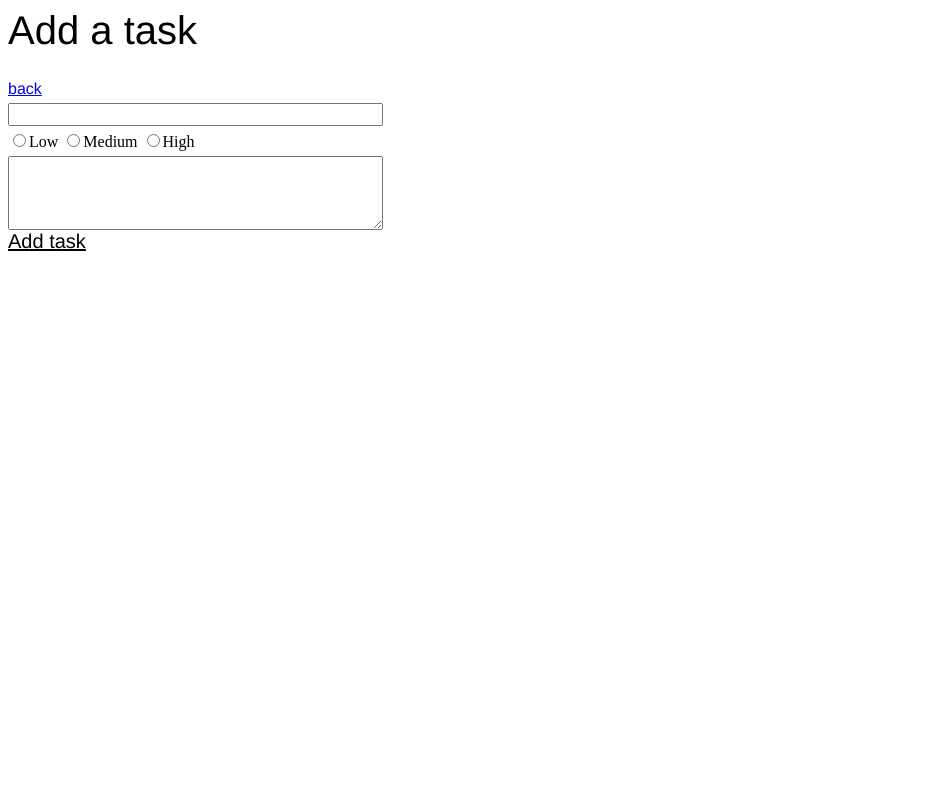
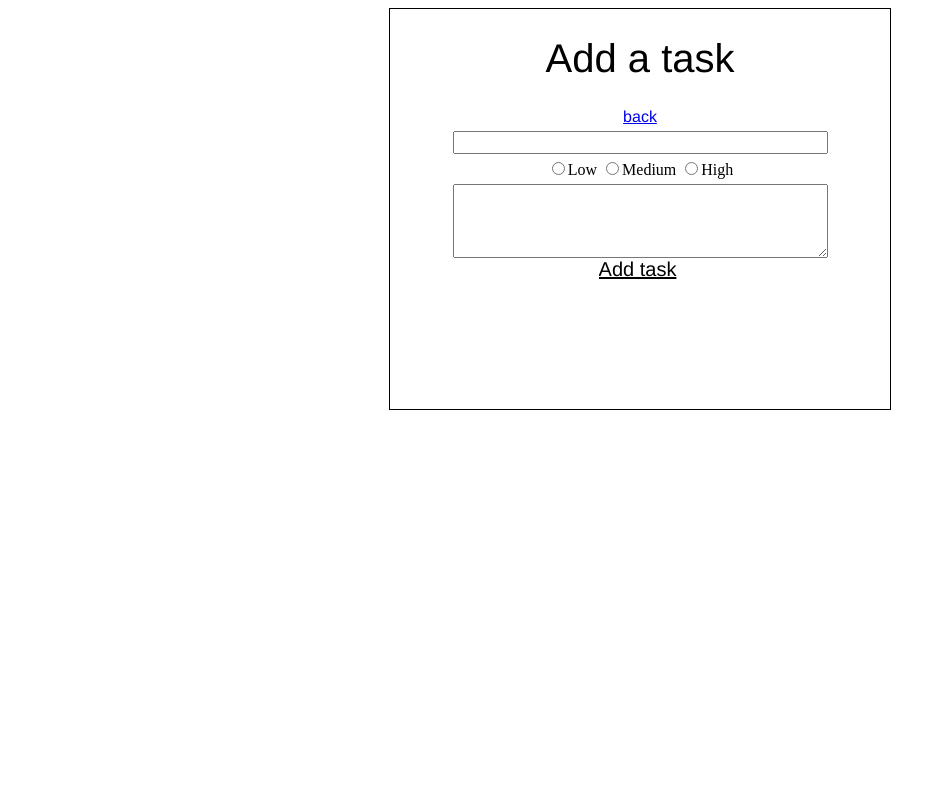
Before and after one commit to thepavangollapalli-zz/Taskmaster, a Django app: page /todo/add/ in a window 1280 px wide. Shown: the whole page, without its empty margins (0-946 px from the left). Run offline with Django 3.2, Linux system fonts and the light colour scheme.

Commit message:
styled form pages

```diff
--- a/todo/static/todo/form.css
+++ b/todo/static/todo/form.css
@@ -4,7 +4,19 @@ h1 {
     font-size:40px;
 }
 
-a, p {
+body{
+    text-align: center;
+}
+.form_container{
+    border:1px solid black;
+    width:500px;
+    height:400px;
+    display:block;
+    margin:auto;
+
+}
+
+a, p{
     font-family: "Helvetica Neue", Arial, sans-serif;
     font-weight:200;
 }
--- a/todo/templates/todo/add.html
+++ b/todo/templates/todo/add.html
@@ -4,6 +4,7 @@
         <link href="{% static 'todo/form.css' %}" rel="stylesheet" type="text/css">
     </head>
     <body>
+        <div class="form_container">
             <h1>Add a task</h1>
             <a href="{% url 'todo:index' %}">back</a>
             <form action="{% url 'todo:add' %}" method="post">
@@ -18,4 +19,5 @@
                 </br />
                 <input type="submit" value="Add task">
             </form>
+        </div>
     </body>
--- a/todo/templates/todo/edit.html
+++ b/todo/templates/todo/edit.html
@@ -4,6 +4,7 @@
         <link href="{% static 'todo/form.css' %}" rel="stylesheet" type="text/css">
     </head>
     <body>
+        <div class="form_container">
             <h1>Edit {{ task.task_name }}</h1>
 
             <a href="{% url 'todo:index' %}">Back</a>
@@ -40,5 +41,6 @@
                 <input type="hidden" name="task" value="{{ task.task_name }}">
                 <input type="submit" value="Done with this task?">
             </form>
+        </div>
     </body>
 </html>
--- a/todo/templates/todo/login.html
+++ b/todo/templates/todo/login.html
@@ -4,8 +4,9 @@
         <link href="{% static 'todo/form.css' %}" rel="stylesheet" type="text/css">
     </head>
     <body>
+        <div class="form_container">
             <h1>Task Manager</h1>
-        {% if error %} {{ error }} {% endif %}
+            {% if error %} <p>{{ error }}</p> {% endif %}
             <form action="{% url 'todo:login' %}" method="post">
                 {% csrf_token %}
                 <input type="text" name="name" placeholder="Enter your name">
@@ -15,5 +16,6 @@
                 <input type="submit" value="Show me my tasks">
             </form>
             <a href="{% url 'todo:register' %}">New user?</a>
+        </div>
     </body>
 </html>
--- a/todo/templates/todo/register.html
+++ b/todo/templates/todo/register.html
@@ -4,8 +4,9 @@
         <link href="{% static 'todo/form.css' %}" rel="stylesheet" type="text/css">
     </head>
     <body>
+        <div class="form_container">
             <h1>Task Manager</h1>
-        {% if error %} {{ error }} {% endif %}
+            {% if error %} <p>{{ error }}</p> {% endif %}
             <form action="{% url 'todo:register' %}" method="post">
                 {% csrf_token %}
                 <input type="text" name="name" placeholder="Enter your name">
@@ -17,5 +18,6 @@
                 <input type="submit" value="Start adding tasks">
             </form>
             <a href="{% url 'todo:login' %}">Exit</a>
+        </div>
     </body>
 </html>
```
Lines whose indentation alone changed are shown as unchanged.
